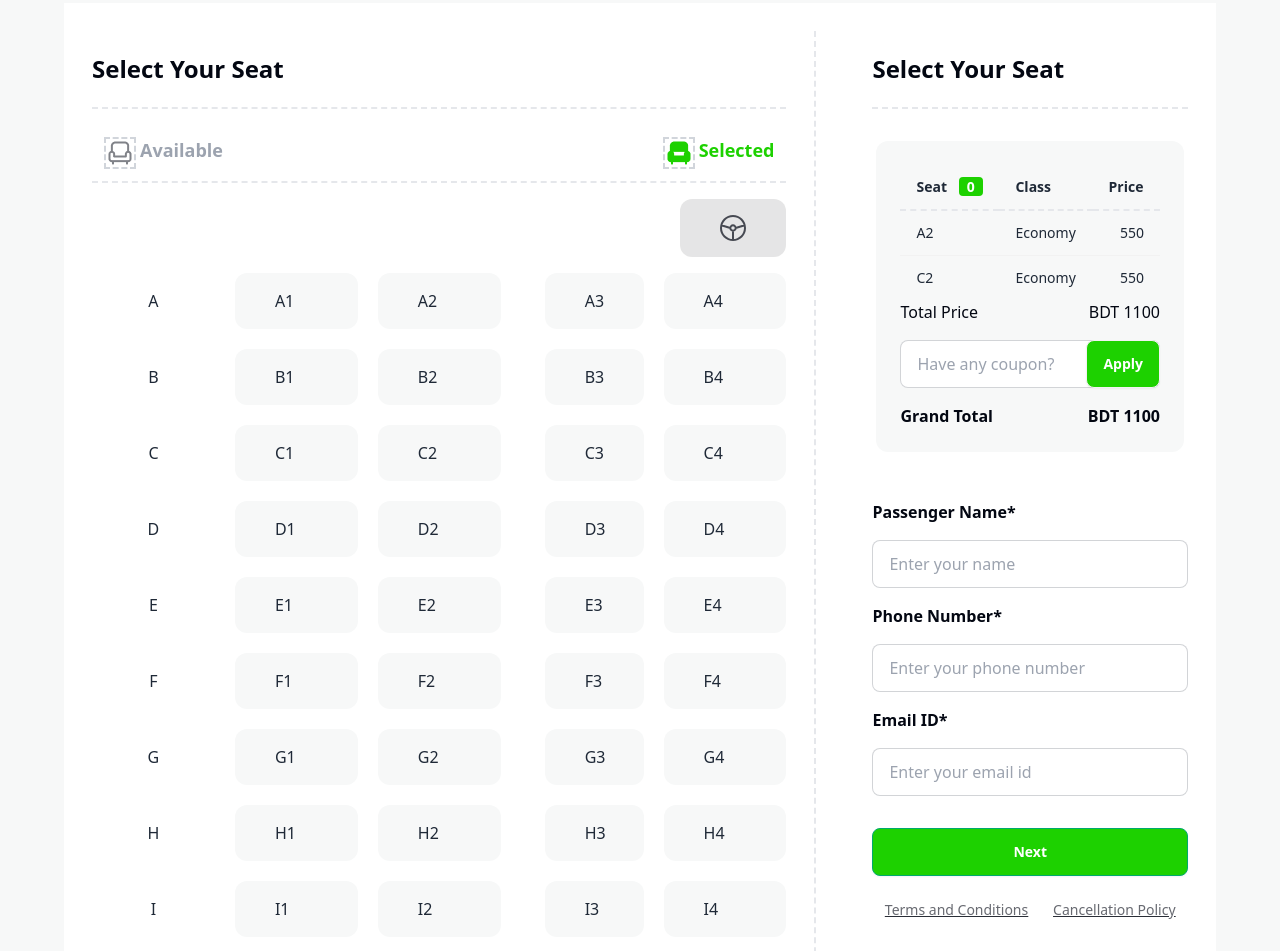
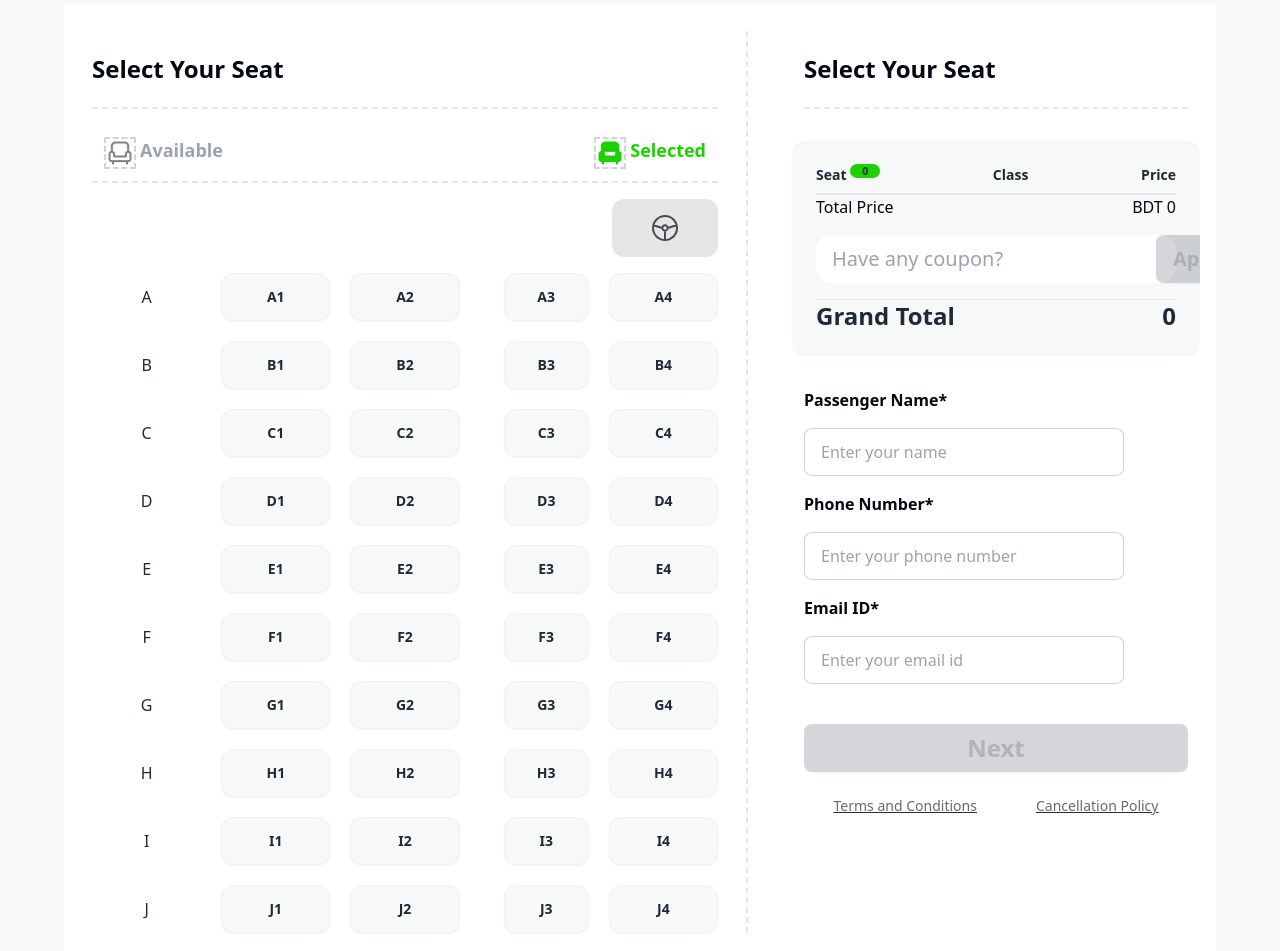
Before and after one commit to LubabaSultana25/Lubs-Transport, a plain HTML site: page index.html in a window 1280 px wide. Shown: the part 2007-2958 px from the top of the page. Drawn offline with nearby package versions, Linux system fonts and the light colour scheme.

Commit message:
adjust seat

```diff
--- a/index.html
+++ b/index.html
@@ -5,6 +5,7 @@
   <meta charset="UTF-8">
   <meta name="viewport" content="width=device-width, initial-scale=1.0">
   <title>Lubs Transport</title>
+  <link rel="icon" type="image/x-icon" href="./images/bus-icon.png">
   <link rel="stylesheet" href="css/style.css">
   <!--Tailwind & Daisy UI  -->
   <link href="https://cdn.jsdelivr.net/npm/daisyui@4.7.2/dist/full.min.css" rel="stylesheet" type="text/css" />
@@ -133,12 +134,12 @@
               <h3 class="text-[#030712CC] text-[18px] lg:text-[20px] font-semibold opacity-80 py-1">on your next
                 purchase
               </h3>
-              <p class="text-[14px] lg:text-[18px] font-[500] text-[#03071280]"">use by January 2024 </p>
+              <p class="text-[14px] lg:text-[18px] font-[500] text-[#03071280]">use by January 2024 </p>
             </div>
             <div class=" text-center p-[20px] pl-[35px] lg:p-[50px] flex flex-col justify-center items-center
                 bg-[url('./images/cupon-devider.png')] bg-no-repeat bg-left ">
               <div class="">
-                <h1 class=" text-[25px] lg:text-[32px] font-bold font-raleway">NEW15</h1>
+                <h1 id="coupon-1" class=" text-[25px] lg:text-[32px] font-bold font-raleway">NEW15</h1>
                 <p class="text-[18px] font-[500] text-[#03071280]">Coupon Code</p>
               </div>
             </div>
@@ -149,14 +150,15 @@
           <div class=" flex bg-[#F78C9C] rounded-2xl ">
             <div class="text-center p-[20px] pr-[0px] lg:p-[50px]">
               <h1 class=" text-[30px] font-black uppercase text-[#030712CC] opacity-80 lg:text-5xl ">20% OFF</h1>
-            <h3 class="text-[#030712CC] text-[18px] lg:text-[20px] font-semibold opacity-80 py-1">on your next purchase
+              <h3 class="text-[#030712CC] text-[18px] lg:text-[20px] font-semibold opacity-80 py-1">on your next
+                purchase
               </h3>
-            <p class="text-[14px] lg:text-[18px] font-[500] text-[#03071280]"">use by January 2024 </p>
+              <p class="text-[14px] lg:text-[18px] font-[500] text-[#03071280]">use by January 2024 </p>
             </div>
             <div class=" text-center p-[20px] pl-[35px] lg:p-[50px] flex flex-col justify-center items-center
               bg-[url('./images/cupon-devider.png')] bg-no-repeat bg-left ">
               <div class="">
-              <h1 class=" text-[25px] lg:text-[32px] font-bold font-raleway">Couple 20</h1>
+                <h1 id="coupon-2" class=" text-[25px] lg:text-[32px] font-bold font-raleway">Couple 20</h1>
                 <p class="text-[18px] font-[500] text-[#03071280]">Coupon Code</p>
               </div>
             </div>
@@ -178,7 +180,7 @@
     <!-- best offer section end-->
 
     <!-- Ticket Purchase Form -->
-    <section class="w-full mx-auto rounded-t-[80px] bg-[#F7F8F8] border-[#1dd100] border-t-2 py-20">
+    <section id="ticket-section" class="w-full mx-auto rounded-t-[80px] bg-[#F7F8F8] border-[#1dd100] border-t-2 py-20">
       <div class="max-w-6xl mx-auto " id="purchase-form">
         <div class="text-center mb-10">
           <h1 class="text-3xl font-bold mb-6 font-raleway">Lubaba Paribahan</h1>
@@ -202,7 +204,10 @@
 
               <div class="flex bg-[#1dd10026] rounded-xl p-4 gap-1">
                 <img class="border-dashed border-gray-300 border-2" src="./images/seat-green.png" alt="">
-                <p class="text-[18px] font-semibold text-[#1dd100]">40 Seats left</p>
+                <div class=" flex text-[18px] font-semibold text-[#1dd100]">
+                  <span id="available-seat"> 40 </span>
+                  <p> Seats left</p>
+                </div>
               </div>
             </div>
             <div class="rounded-xl bg-[#F7F8F8] p-4 mt-6 ">
@@ -234,7 +239,7 @@
               <div class="flex">
                 <img class="" src="./images/fare.png" alt="">
               </div>
-              <h1 class="font-raleway text-3xl font-bold">550 Taka</h1>
+              <h1 class="font-raleway text-3xl font-bold"><span id="seat-price">550</span> Taka</h1>
               <p> Per Seat</p>
             </div>
 
@@ -280,57 +285,57 @@
                 </p>
               </div>
               <!-- Seats -->
-              <div class="grid grid-cols-5 gap-5">
+              <div id="sit-count" class="grid grid-cols-5 gap-5">
                 <p id="A " class="flex justify-center items-center">A </p>
-                <p id="A1" class="bg-[#F7F8F8] py-4 px-10 rounded-xl">A1</p>
-                <p id="A2" class="bg-[#F7F8F8] py-4 px-10 rounded-xl">A2</p>
-                <p id="A3" class="bg-[#F7F8F8] py-4 px-10 rounded-xl ml-6">A3</p>
-                <p id="A4" class="bg-[#F7F8F8] py-4 px-10 rounded-xl">A4</p>
+                <p id="A1" class="bg-[#F7F8F8] btn sit-button py-4 px-10 rounded-xl">A1</p>
+                <p id="A2" class="bg-[#F7F8F8] btn sit-button py-4 px-10 rounded-xl">A2</p>
+                <p id="A3" class="bg-[#F7F8F8] btn sit-button py-4 px-10 rounded-xl ml-6">A3</p>
+                <p id="A4" class="bg-[#F7F8F8] btn sit-button py-4 px-10 rounded-xl">A4</p>
                 <p id="B " class="flex justify-center items-center">B </p>
-                <p id="B1" class="bg-[#F7F8F8] py-4 px-10 rounded-xl">B1</p>
-                <p id="B2" class="bg-[#F7F8F8] py-4 px-10 rounded-xl">B2</p>
-                <p id="B3" class="bg-[#F7F8F8] py-4 px-10 rounded-xl ml-6">B3</p>
-                <p id="B4" class="bg-[#F7F8F8] py-4 px-10 rounded-xl">B4</p>
+                <p id="B1" class="bg-[#F7F8F8] btn sit-button py-4 px-10 rounded-xl">B1</p>
+                <p id="B2" class="bg-[#F7F8F8] btn sit-button py-4 px-10 rounded-xl">B2</p>
+                <p id="B3" class="bg-[#F7F8F8] btn sit-button py-4 px-10 rounded-xl ml-6">B3</p>
+                <p id="B4" class="bg-[#F7F8F8] btn sit-button py-4 px-10 rounded-xl">B4</p>
                 <p id="C " class="flex justify-center items-center">C </p>
-                <p id="C1" class="bg-[#F7F8F8] py-4 px-10 rounded-xl">C1</p>
-                <p id="C2" class="bg-[#F7F8F8] py-4 px-10 rounded-xl">C2</p>
-                <p id="C3" class="bg-[#F7F8F8] py-4 px-10 rounded-xl ml-6">C3</p>
-                <p id="C4" class="bg-[#F7F8F8] py-4 px-10 rounded-xl">C4</p>
+                <p id="C1" class="bg-[#F7F8F8] btn sit-button py-4 px-10 rounded-xl">C1</p>
+                <p id="C2" class="bg-[#F7F8F8] btn sit-button py-4 px-10 rounded-xl">C2</p>
+                <p id="C3" class="bg-[#F7F8F8] btn sit-button py-4 px-10 rounded-xl ml-6">C3</p>
+                <p id="C4" class="bg-[#F7F8F8] btn sit-button py-4 px-10 rounded-xl">C4</p>
                 <p id="D " class="flex justify-center items-center">D </p>
-                <p id="D1" class="bg-[#F7F8F8] py-4 px-10 rounded-xl">D1</p>
-                <p id="D2" class="bg-[#F7F8F8] py-4 px-10 rounded-xl">D2</p>
-                <p id="D3" class="bg-[#F7F8F8] py-4 px-10 rounded-xl ml-6">D3</p>
-                <p id="D4" class="bg-[#F7F8F8] py-4 px-10 rounded-xl">D4</p>
+                <p id="D1" class="bg-[#F7F8F8] btn sit-button py-4 px-10 rounded-xl">D1</p>
+                <p id="D2" class="bg-[#F7F8F8] btn sit-button py-4 px-10 rounded-xl">D2</p>
+                <p id="D3" class="bg-[#F7F8F8] btn sit-button py-4 px-10 rounded-xl ml-6">D3</p>
+                <p id="D4" class="bg-[#F7F8F8] btn sit-button py-4 px-10 rounded-xl">D4</p>
                 <p id="E " class="flex justify-center items-center">E </p>
-                <p id="E1" class="bg-[#F7F8F8] py-4 px-10 rounded-xl">E1</p>
-                <p id="E2" class="bg-[#F7F8F8] py-4 px-10 rounded-xl">E2</p>
-                <p id="E3" class="bg-[#F7F8F8] py-4 px-10 rounded-xl ml-6">E3</p>
-                <p id="E4" class="bg-[#F7F8F8] py-4 px-10 rounded-xl">E4</p>
+                <p id="E1" class="bg-[#F7F8F8] btn sit-button py-4 px-10 rounded-xl">E1</p>
+                <p id="E2" class="bg-[#F7F8F8] btn sit-button py-4 px-10 rounded-xl">E2</p>
+                <p id="E3" class="bg-[#F7F8F8] btn sit-button py-4 px-10 rounded-xl ml-6">E3</p>
+                <p id="E4" class="bg-[#F7F8F8] btn sit-button py-4 px-10 rounded-xl">E4</p>
                 <p id="F " class="flex justify-center items-center">F </p>
-                <p id="F1" class="bg-[#F7F8F8] py-4 px-10 rounded-xl">F1</p>
-                <p id="F2" class="bg-[#F7F8F8] py-4 px-10 rounded-xl">F2</p>
-                <p id="F3" class="bg-[#F7F8F8] py-4 px-10 rounded-xl ml-6">F3</p>
-                <p id="F4" class="bg-[#F7F8F8] py-4 px-10 rounded-xl">F4</p>
+                <p id="F1" class="bg-[#F7F8F8] btn sit-button py-4 px-10 rounded-xl">F1</p>
+                <p id="F2" class="bg-[#F7F8F8] btn sit-button py-4 px-10 rounded-xl">F2</p>
+                <p id="F3" class="bg-[#F7F8F8] btn sit-button py-4 px-10 rounded-xl ml-6">F3</p>
+                <p id="F4" class="bg-[#F7F8F8] btn sit-button py-4 px-10 rounded-xl">F4</p>
                 <p id="G " class="flex justify-center items-center">G </p>
-                <p id="G1" class="bg-[#F7F8F8] py-4 px-10 rounded-xl">G1</p>
-                <p id="G2" class="bg-[#F7F8F8] py-4 px-10 rounded-xl">G2</p>
-                <p id="G3" class="bg-[#F7F8F8] py-4 px-10 rounded-xl ml-6">G3</p>
-                <p id="G4" class="bg-[#F7F8F8] py-4 px-10 rounded-xl">G4</p>
+                <p id="G1" class="bg-[#F7F8F8] btn sit-button py-4 px-10 rounded-xl">G1</p>
+                <p id="G2" class="bg-[#F7F8F8] btn sit-button py-4 px-10 rounded-xl">G2</p>
+                <p id="G3" class="bg-[#F7F8F8] btn sit-button py-4 px-10 rounded-xl ml-6">G3</p>
+                <p id="G4" class="bg-[#F7F8F8] btn sit-button py-4 px-10 rounded-xl">G4</p>
                 <p id="H " class="flex justify-center items-center">H </p>
-                <p id="H1" class="bg-[#F7F8F8] py-4 px-10 rounded-xl">H1</p>
-                <p id="H2" class="bg-[#F7F8F8] py-4 px-10 rounded-xl">H2</p>
-                <p id="H3" class="bg-[#F7F8F8] py-4 px-10 rounded-xl ml-6">H3</p>
-                <p id="H4" class="bg-[#F7F8F8] py-4 px-10 rounded-xl">H4</p>
+                <p id="H1" class="bg-[#F7F8F8] btn sit-button py-4 px-10 rounded-xl">H1</p>
+                <p id="H2" class="bg-[#F7F8F8] btn sit-button py-4 px-10 rounded-xl">H2</p>
+                <p id="H3" class="bg-[#F7F8F8] btn sit-button py-4 px-10 rounded-xl ml-6">H3</p>
+                <p id="H4" class="bg-[#F7F8F8] btn sit-button py-4 px-10 rounded-xl">H4</p>
                 <p id="I " class="flex justify-center items-center">I </p>
-                <p id="I1" class="bg-[#F7F8F8] py-4 px-10 rounded-xl">I1</p>
-                <p id="I2" class="bg-[#F7F8F8] py-4 px-10 rounded-xl">I2</p>
-                <p id="I3" class="bg-[#F7F8F8] py-4 px-10 rounded-xl ml-6">I3</p>
-                <p id="I4" class="bg-[#F7F8F8] py-4 px-10 rounded-xl">I4</p>
+                <p id="I1" class="bg-[#F7F8F8] btn sit-button py-4 px-10 rounded-xl">I1</p>
+                <p id="I2" class="bg-[#F7F8F8] btn sit-button py-4 px-10 rounded-xl">I2</p>
+                <p id="I3" class="bg-[#F7F8F8] btn sit-button py-4 px-10 rounded-xl ml-6">I3</p>
+                <p id="I4" class="bg-[#F7F8F8] btn sit-button py-4 px-10 rounded-xl">I4</p>
                 <p id="J " class="flex justify-center items-center">J </p>
-                <p id="J1" class="bg-[#F7F8F8] py-4 px-10 rounded-xl">J1</p>
-                <p id="J2" class="bg-[#F7F8F8] py-4 px-10 rounded-xl">J2</p>
-                <p id="J3" class="bg-[#F7F8F8] py-4 px-10 rounded-xl ml-6">J3</p>
-                <p id="J4" class="bg-[#F7F8F8] py-4 px-10 rounded-xl">J4</p>
+                <p id="J1" class="bg-[#F7F8F8] btn sit-button py-4 px-10 rounded-xl">J1</p>
+                <p id="J2" class="bg-[#F7F8F8] btn sit-button py-4 px-10 rounded-xl">J2</p>
+                <p id="J3" class="bg-[#F7F8F8] btn sit-button py-4 px-10 rounded-xl ml-6">J3</p>
+                <p id="J4" class="bg-[#F7F8F8] btn sit-button py-4 px-10 rounded-xl">J4</p>
               </div>
             </div>
 
@@ -343,54 +348,48 @@
                 Your Seat
               </h1>
             </div>
-            <div class="p-8 pt-0">
+            <div class="p-4 pt-0">
               <div class="overflow-x-auto bg-[#F7F8F8] p-6 rounded-xl">
-                <table class="table">
-                  <!-- head -->
-                  <tbody>
-                    <tr class="border-b-2 border-dashed border-gray-200">
-                      <th>Seat <span class="bg-[#1dd100] text-white ml-2 px-2 rounded">0</span>
-                      </th>
-                      <th>Class</th>
-                      <th>Price</th>
-                    </tr>
+                <div class="flex justify-between text-sm font-bold mb-2">
+                  <p>Seat <sup id="selected-seat" class="bg-[#1DD100] px-3 rounded-2xl">0</sup></p>
+                  <p>Class</p>
+                  <p>Price</p>
+                </div>
+                <hr>
+                <!-- inject elements -->
+                <ul id="select-ticket">
+                </ul>
 
-                    <!-- row 1 -->
-                    <tr>
-                      <td>A2</td>
-                      <td>Economy</td>
-                      <td class="text-right">550</td>
-                    </tr>
-                    <!-- row 2 -->
-                    <tr>
-                      <td>C2</td>
-                      <td>Economy</td>
-                      <td class="text-right">550</td>
-                    </tr>
-                  </tbody>
-                </table>
+                <!-- injected -->
+                <hr>
+
                 <div>
                   <div class="flex justify-between text-[#030712] font-[500] text-base">
                     <p>Total Price</p>
-                    <p class="text-right">BDT 1100</p>
+                    <p id="total-price" class="text-right">BDT 0</p>
                   </div>
 
-                  <div class="flex relative my-4">
-                    <input type="text" placeholder="Have any coupon?" class="input input-bordered w-full max-w-xs " />
-                    <button class="btn bg-[#1dd100] hover:bg-[#1dd100] text-white absolute right-0 top-0">Apply</button>
+
+                  <div id="discount"
+                    class="text-red-700 hidden flex justify-between text-xl font-bold normal-font mt-2">
+                    <p>Discount Price</p>
+                    <p id="discount-price">0</p>
                   </div>
-
-                  <!-- Hidden for now. This will be visible if any coupon Code is applied-->
-                  <div class="flex justify-between text-sm text-gray-600 hidden">
-                    <p class="">Discounted Price [15%]</p>
-                    <p class="text-right">BDT 100</p>
-
+                  <div id="input-filed" class="flex  justify-center my-4">
+                    <div
+                      class="lg:bg-white rounded-2xl lg:w-[360px] flex flex-col lg:flex-row justify-between normal-font gap-3">
+                      <input id="couponInput"
+                        class="border-gray-900 border-2 lg:border-none outline-none px-4 text-xl rounded-2xl h-[60px] lg:h-auto"
+                        type="text" placeholder="Have any coupon?">
+                      <button onclick="couponApply()" id="apply-btn" disabled
+                        class="btn bg-[#1DD100] text-white text-xl">Apply</button>
                     </div>
-                  <div class="flex justify-between text-[#030712] font-semibold text-base">
+                  </div>
+                  <hr>
+                  <div class="flex justify-between text-2xl font-bold normal-font">
                     <p>Grand Total</p>
-                    <p class="text-right">BDT 1100</p>
+                    <p id="grand-total">0</p>
                   </div>
-
                 </div>
               </div>
             </div>
@@ -403,15 +402,35 @@
               </div>
               <div class="mb-4">
                 <p class="text-[#030712] font-semibold mb-4">Phone Number*</p>
-                <input type="number" placeholder="Enter your phone number"
+                <input id="submitInfo" type="number" placeholder="Enter your phone number"
                   class="input input-bordered w-full max-w-xs " />
               </div>
               <div class="mb-4">
                 <p class="text-[#030712] font-semibold mb-4">Email ID*</p>
                 <input type="text" placeholder="Enter your email id" class="input input-bordered w-full max-w-xs " />
               </div>
-              <div class="mb-4 mt-8">
-                <button class="w-full btn btn-success bg-[#1dd100] text-white font-bold">Next</button>
+              <div class="mt-10 ">
+                <!-- Open the modal using ID.showModal() method -->
+                <button id="modalbutton" disabled class="btn w-full bg-[#1DD100] text-2xl text-white"
+                  onclick="my_modal_5.showModal()">Next</button>
+                <dialog id="my_modal_5" class="modal modal-bottom sm:modal-middle">
+                  <div class="modal-box">
+                    <div class="flex items-center justify-center mb-8">
+                      <img src="./images/success.png" alt="">
+                    </div>
+                    <h1 class="font-bold text-2xl text-[#27AE60] text-center">SUCCESS</h1>
+                    <h3 class="font-bold text-lg">Thank you for Booking Our Bus Seats.
+                      We are working hard to find the best service and deals for you</h3>
+                    <p class="py-4">Shortly you will find a confirmation in your email.</p>
+                    <div class="modal-action">
+                      <form class="w-full" method="dialog">
+                        <!-- if there is a button in form, it will close the modal -->
+                        <button onclick="reload()"
+                          class="btn bg-[#27AE60] w-full text-xl text-white font-bold">Continue</button>
+                      </form>
+                    </div>
+                  </div>
+                </dialog>
               </div>
               <div>
                 <div class="flex justify-around text-sm text-[#03071299] underline mt-6">
--- a/js/script.js
+++ b/js/script.js
@@ -0,0 +1,108 @@
+// funtion start
+
+function get_element_by_id(elementID) {
+    return document.getElementById(elementID);
+}
+
+
+function set_element_by_id(elementID, value) {
+    document.getElementById(elementID).innerText = value;
+}
+
+function create_items(seatInner, ticketPrice) {
+    let new_li = document.createElement("li");
+
+    let p1 = document.createElement("p");
+    p1.innerText = seatInner;
+
+    let p2 = document.createElement("p");
+    p2.innerText = "Economy";
+    let p3 = document.createElement("p");
+    p3.innerText = ticketPrice;
+
+    new_li.appendChild(p1)
+    new_li.appendChild(p2)
+    new_li.appendChild(p3)
+    get_element_by_id('select-ticket').appendChild(new_li)
+}
+
+
+
+// -------Main function hare-----------
+let counter = 0;
+let ticket_total = 0;
+let check_arr = [];
+let seat_items = document.getElementsByClassName('sit-button');
+
+for (const seat of seat_items) {
+    seat.addEventListener('click', function (e) {
+
+        if (counter < 4) {
+            if (check_arr.includes(seat)) {
+                alert("You can't select one seat more time.")
+                return;
+
+            }
+            else {
+                // ---counter and available
+                counter += 1;
+                ticket_total += parseInt(get_element_by_id('seat-price').innerText);
+                let seat_available = parseInt(get_element_by_id('available-seat').innerText);
+                set_element_by_id('available-seat', seat_available - 1)
+            //    ticket price adjust
+                set_element_by_id('total-price', ticket_total);
+                set_element_by_id('grand-total', ticket_total);
+                // button color change
+                e.target.classList.remove('bg-[#F7F8F8]')
+                e.target.classList.add('bg-[#1DD100]')
+
+                set_element_by_id('selected-seat', counter)
+                create_items(seat.innerText, get_element_by_id('seat-price').innerText);
+            }
+        }
+        else {
+            alert("You can't select more than 4 ticket")
+        }
+
+        check_arr.push(seat);
+    })
+}
+
+get_element_by_id('couponInput').addEventListener('keyup', function () {
+    let userInput = get_element_by_id('couponInput').value;
+    if (userInput !== '') {
+        get_element_by_id('apply-btn').removeAttribute('disabled');
+
+    }
+})
+
+function couponApply() {
+    let userInput = get_element_by_id('couponInput').value;
+    const coupon_1 = get_element_by_id("coupon-1").innerText;
+    const coupon_2 = get_element_by_id("coupon-2").innerText;
+    if (userInput === coupon_1) {
+        let discount1 = ticket_total * 0.15;
+        set_element_by_id('grand-total', ticket_total - discount1);
+        set_element_by_id('discount-price',discount1)
+        get_element_by_id('input-filed').classList.add("hidden");
+        get_element_by_id('discount').classList.remove("hidden");
+    }
+    else if (userInput === coupon_2) {
+        let discount2 = ticket_total * 0.20;
+        set_element_by_id('grand-total', ticket_total - discount2);
+        set_element_by_id('discount-price', discount2)
+        get_element_by_id('input-filed').classList.add("hidden");
+        get_element_by_id('discount').classList.remove("hidden");
+    }
+    else {
+        alert("Your coupon is Invalid")
+    }
+}
+
+get_element_by_id('submitInfo').addEventListener('keyup', function () {
+    get_element_by_id('modalbutton').removeAttribute("disabled");
+})
+
+function reload() {
+    location.reload()
+}
```
Lines whose indentation alone changed are shown as unchanged.
